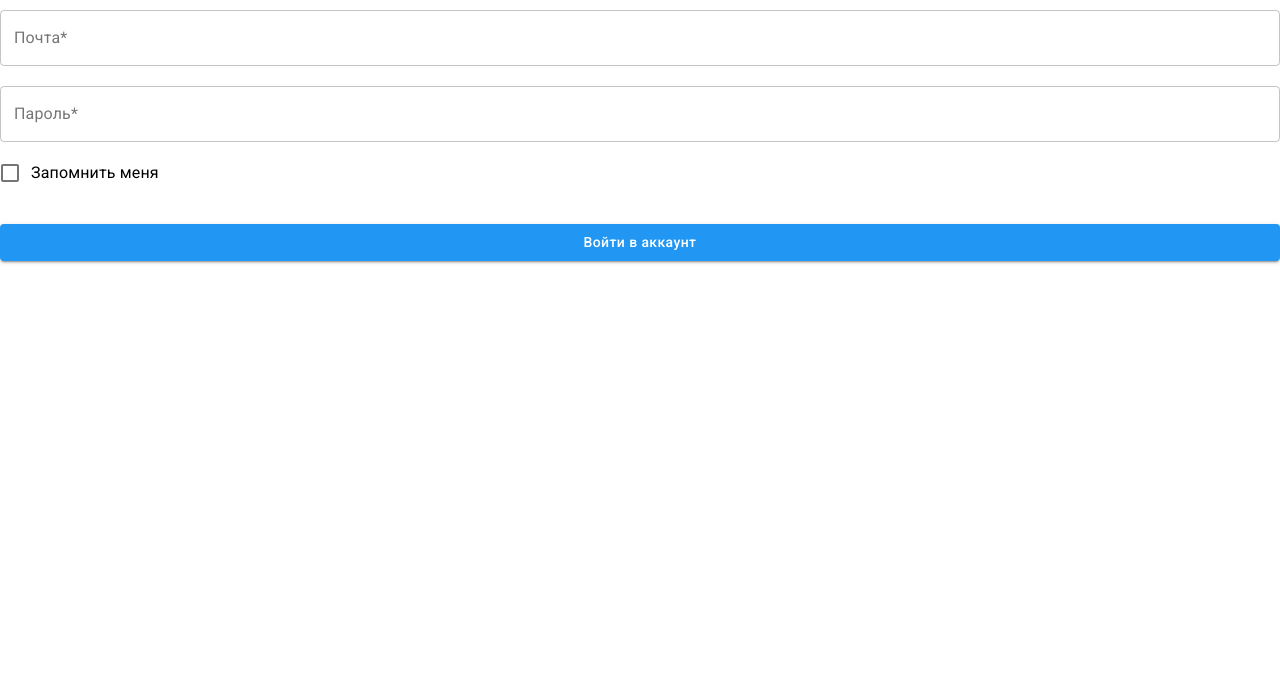
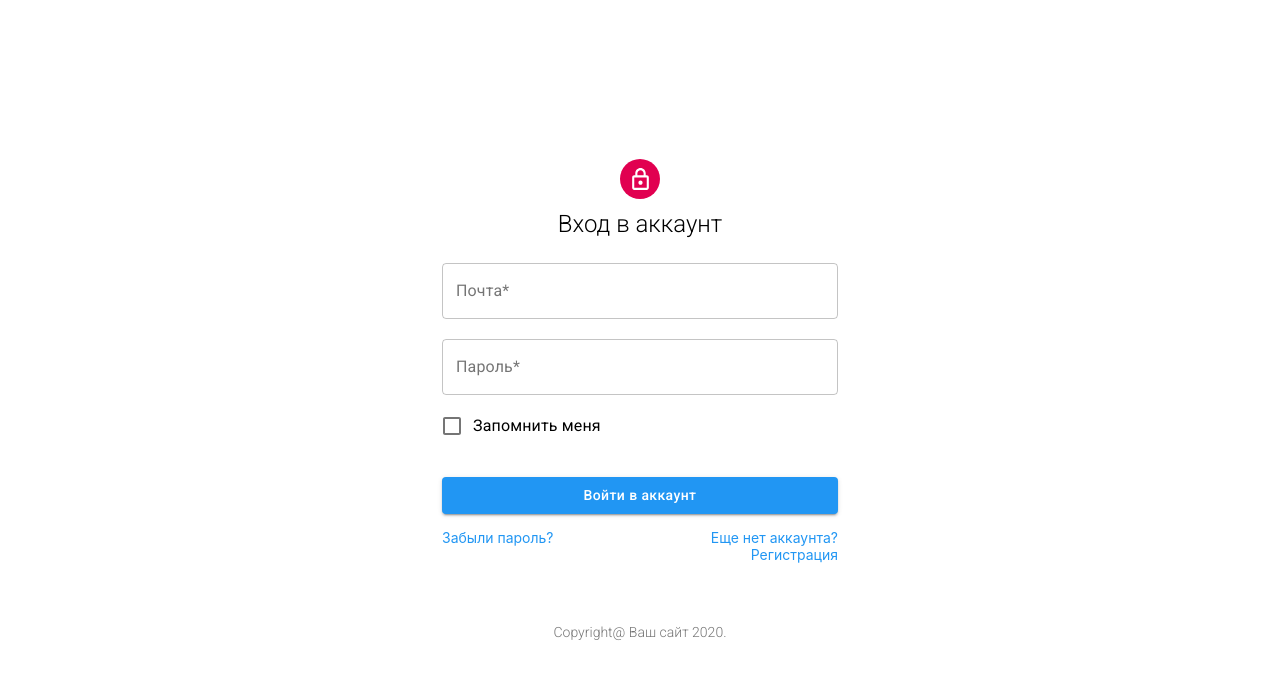
Before and after one commit to kozlovtseva/stroysale, a React (Create React App) app: page /login in a window 1280 px wide. Shown: the top 678 px of the page. Built offline with nearby package versions, Linux system fonts and the light colour scheme.

Commit message:
style Auth page component

```diff
--- a/src/pages/Auth.tsx
+++ b/src/pages/Auth.tsx
@@ -2,11 +2,15 @@ import React, { FC, useEffect } from "react";
 import { connect } from "react-redux";
 import { push, Push } from "connected-react-router";
 
-import { LogIn } from "../store/actions";
+import styled from "styled-components";
+import { makeStyles } from "@material-ui/core/styles";
+import { Container } from "@material-ui/core";
+import LockIcon from "@material-ui/icons/LockOutlined";
+
+import { Options, LogIn } from "../store/actions";
+import { AppState } from "../store/store";
 
 import Form from "../components/Form";
-import { Options } from "../store/actions";
-import { AppState } from "../store/store";
 
 interface Props {
     LogIn: (options: Options) => void;
@@ -25,12 +29,72 @@ const Auth: FC<Props> = ({ LogIn, push, isAuthenticated, error }) => {
         push("/");
     };
 
+    const classes = useStyles();
     return (
-        <>
+        <Container className={classes.container} maxWidth="xs">
+            <Icon>
+                <LockIcon style={{ fill: "white", fontSize: 25 }} />
+            </Icon>
+            <Title>Вход в аккаунт</Title>
             <Form error={error} onSubmit={handleSubmit} />
-        </>
+            <Links>
+                <Link href="#">Забыли пароль?</Link>
+                <Link className={classes.link} href="#">
+                    Еще нет аккаунта? Регистрация
+                </Link>
+            </Links>
+            <Footer>Copyright@ Ваш сайт 2020.</Footer>
+        </Container>
     );
 };
+
+const useStyles = makeStyles({
+    container: {
+        height: "100vh",
+        display: "flex",
+        flexDirection: "column",
+        justifyContent: "center"
+    },
+    link: {
+        textAlign: "right"
+    }
+});
+
+const Links = styled.div`
+    display: flex;
+    justify-content: space-between;
+    margin-bottom: 60px;
+`;
+const Link = styled.a`
+    color: #2196f3;
+    font-size: 14px;
+    text-decoration: none;
+    max-width: 215px;
+    min-width: 130px;
+    &:hover {
+        text-decoration: underline;
+    }
+`;
+const Icon = styled.div`
+    align-items: center;
+    background-color: #e10050;
+    border-radius: 40px;
+    display: flex;
+    justify-content: center;
+    height: 40px;
+    margin: 0 auto;
+    width: 40px;
+`;
+const Title = styled.h1`
+    font: 300 24px/18px Roboto, sans-serif;
+    margin-bottom: 20px;
+    text-align: center;
+`;
+const Footer = styled.footer`
+    color: rgba(0, 0, 0, 0.54);
+    font: 300 14px/18px Roboto, sans-serif;
+    text-align: center;
+`;
 
 const mapStateToProps = ({ auth }: AppState) => ({
     isAuthenticated: auth.isAuthenticated,
```
